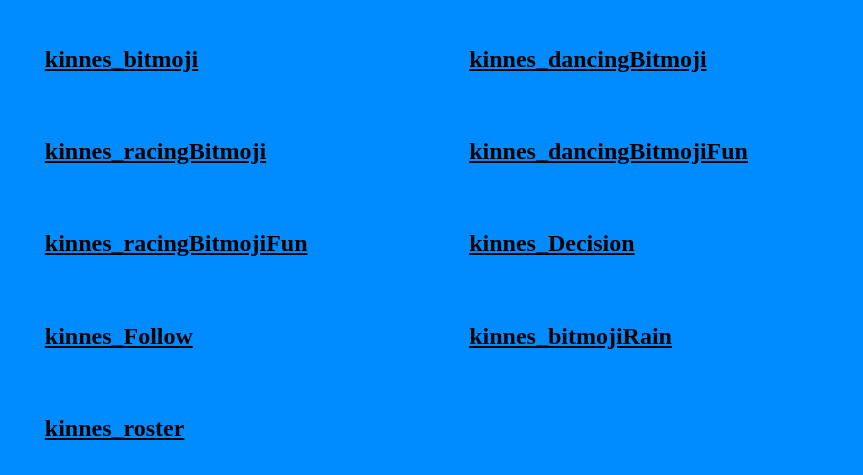
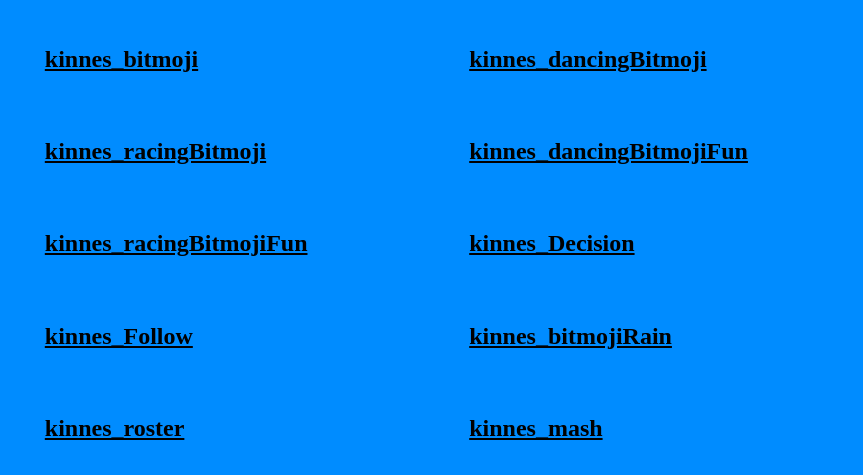
Before and after one commit to JKinnes/jkinnes.github.io, a plain HTML site: page js.html in a window 1280 px wide. Shown: the part 448-923 px from the top of the page, without its empty margins (208-1071 px from the left). Drawn offline with nearby package versions, Linux system fonts and the light colour scheme; a script that the page names is missing.

Commit message:
Update js.html

```diff
--- a/js.html
+++ b/js.html
@@ -63,6 +63,9 @@
 		<div class = "JSLeft">
 			<h2><a href="https://www.khanacademy.org/computer-programming/kinnes_roster/5430142739726336">kinnes_roster</a></h2><script src="https://www.khanacademy.org/computer-programming/kinnes_roster/5430142739726336/embed.js?editor=no&buttons=no&author=no&embed=yes"></script>
 		</div>
+		<div class = "JSRight">
+			<h2><a href="https://www.khanacademy.org/computer-programming/kinnes_mash/6111765080621056">kinnes_mash</a></h2><script src="https://www.khanacademy.org/computer-programming/kinnes_mash/6111765080621056/embed.js?editor=no&buttons=no&author=no&embed=yes"></script>
+		</div>
 	</div>
 </body>
 </html>
```
